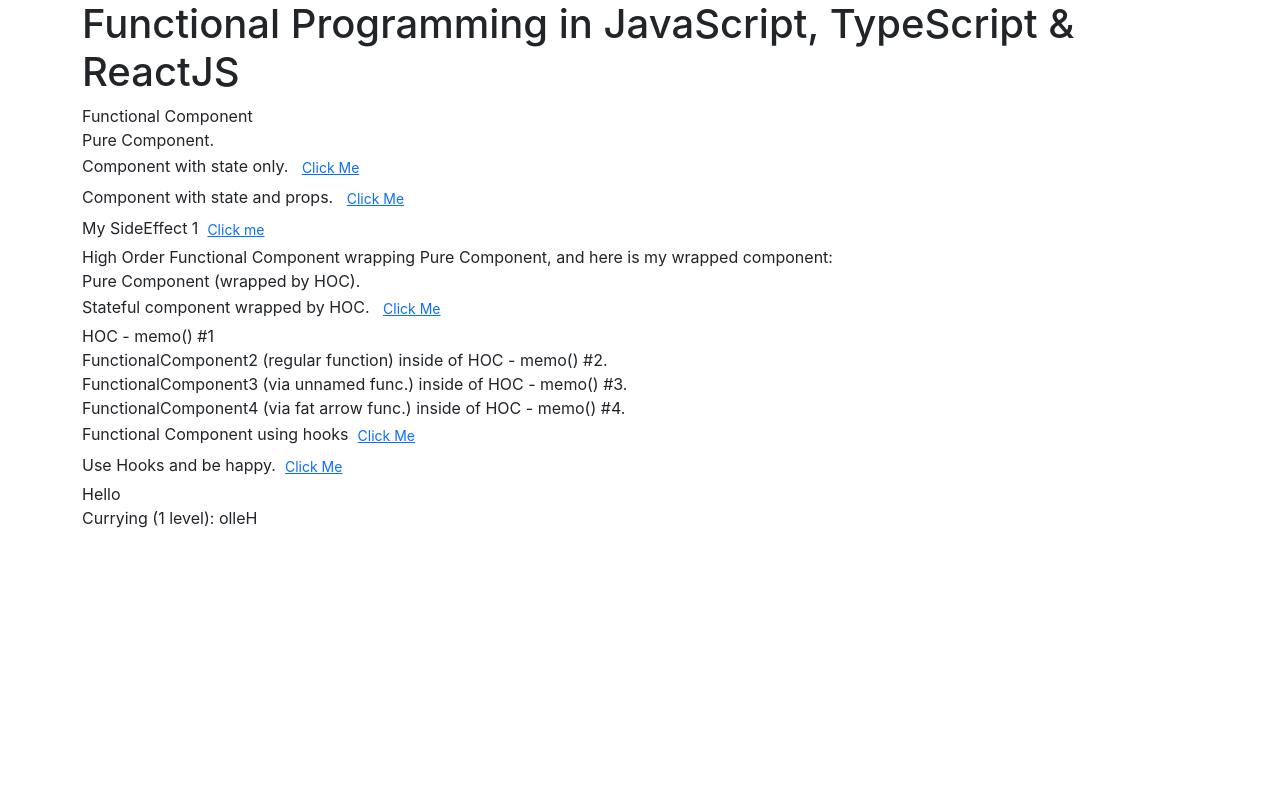
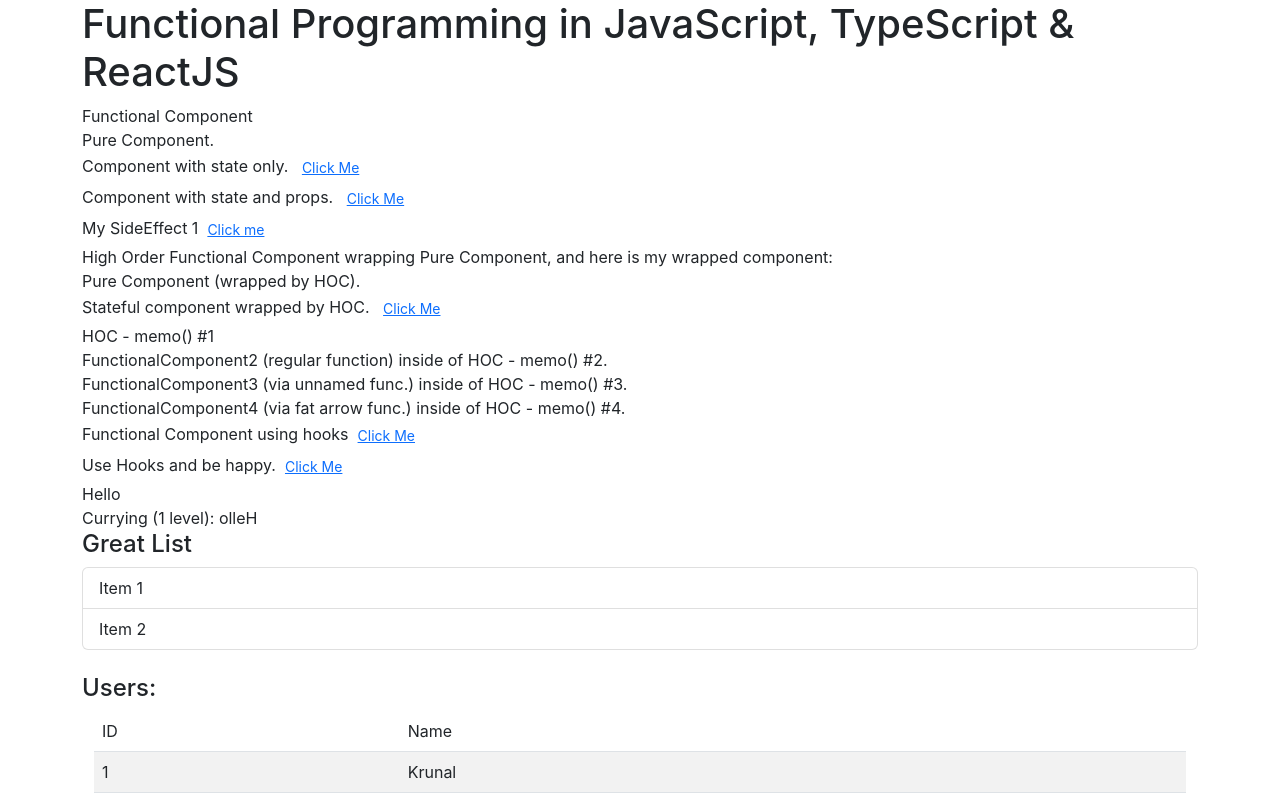
Before and after one commit to alundiak/fp-examples, a React (Create React App) app in the folder fp-react-ts/: page / in a window 1280 px wide. Shown: the top 800 px of the page. Built offline with nearby package versions, Linux system fonts and the light colour scheme.

Commit message:
Enabled MoreReality component

```diff
--- a/fp-react-ts/src/App.tsx
+++ b/fp-react-ts/src/App.tsx
@@ -65,7 +65,7 @@
   return (
     <div className="App">
       <FPExamples />
-      {/* <MoreReality /> */}
+      <MoreReality />
     </div>
   );
 }
```
